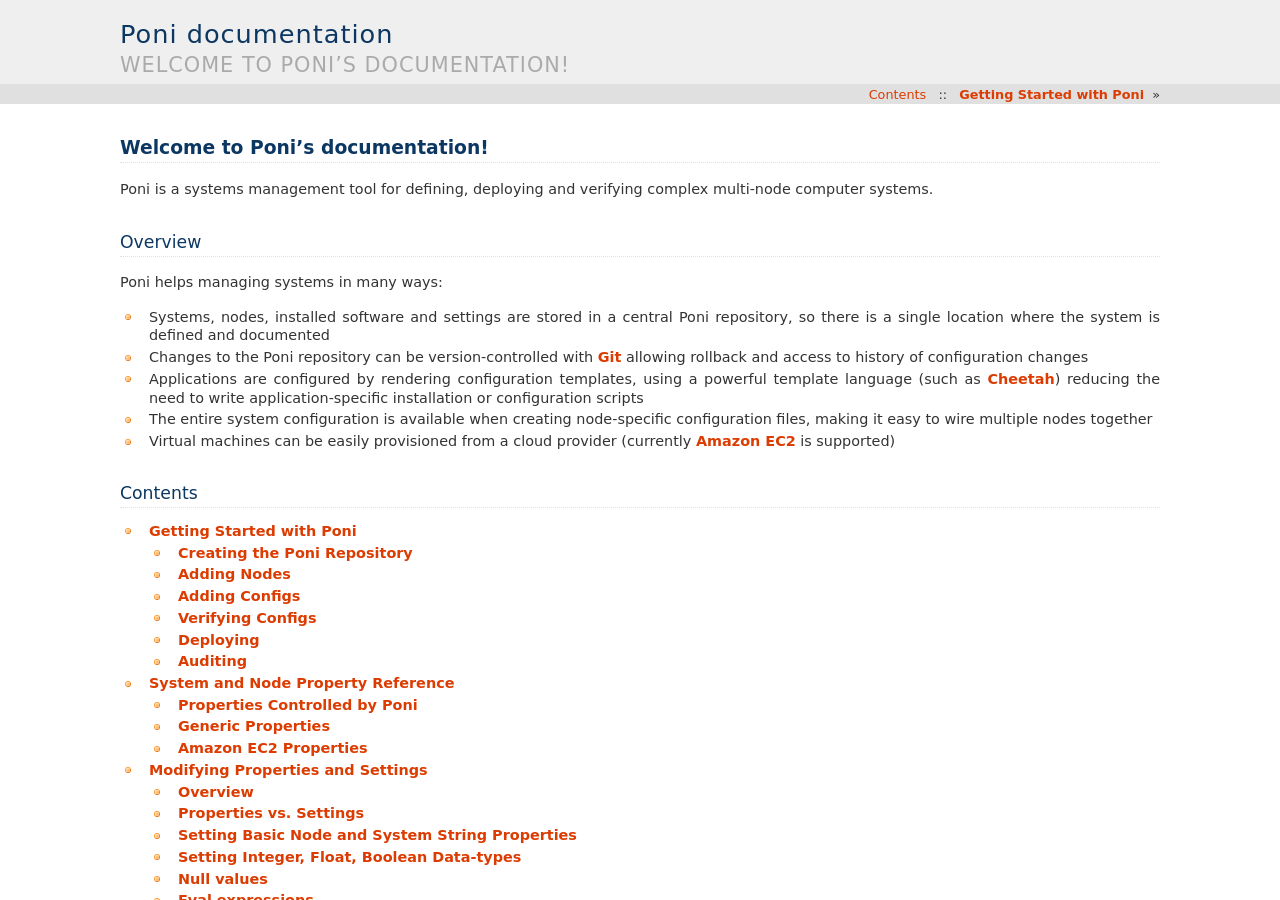
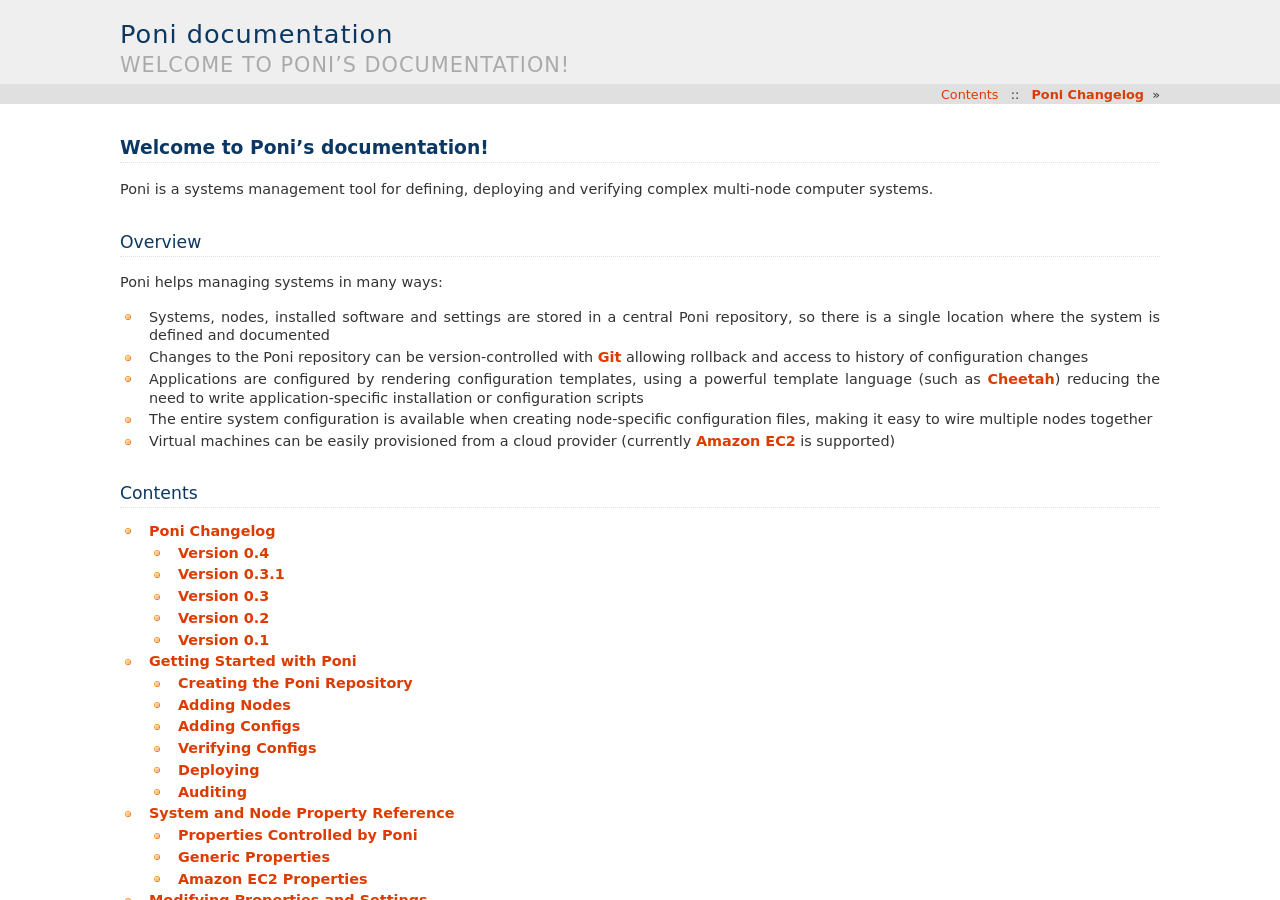
Before and after one commit to ohmu/poni, a Sphinx documentation site: the page built from doc/index.rst, in a window 1280 px wide and 900 px high. Built offline with Sphinx 7.4.7, drawn with Linux system fonts in a browser that asks for light colours; some of the changed lines change nothing that is shown; some of the changed text lies outside the part shown.

Commit message:
added changelog: docs/changes.rst

```diff
--- /dev/null
+++ b/doc/changes.rst
@@ -0,0 +1,98 @@
+==============
+Poni Changelog
+==============
+
+Version 0.4
+===========
+:release date: under development
+
+* ``poni control`` command dependencies using ``provides=["foo"]`` and
+  ``requires=["foo"]``
+* parallel execution of "control" commands, runs max one concurrent task per
+  host and obeys control command dependencies
+* ``remote.execute()`` and ``remote.shell()`` support ``verbose=True/False``
+  keyword arg
+* updated puppet example to install everything using control commands
+* new ``template:bool`` system/node property for disabling control commands
+  and config template verification for template nodes
+
+Version 0.3.1
+=============
+:release date: 2010-12-26
+
+* added ``poni require`` command that can be used to specify minimum poni
+  version required by a script, e.g. ``poni require 'poni_version >= "0.3.1"'``
+
+Version 0.3
+===========
+:release date: 2010-12-25
+
+* Poni is now in Python Package Index: http://pypi.python.org/pypi/poni and
+  easy_installable
+* syntax change for setting properties, new syntax:
+  ``poni set NODE PROPERTY[:MOD1[:MODN[...]]]=VALUE``
+* allow multiple conversions using the ``set`` command, e.g.
+  ``poni set linux/ private.ip:prop:ipv4=node.host`` will get the ``node.host``
+  value, resolve it to an ipv4 address and store it to ``private.ip``
+  (see http://melor.github.com/poni/modify.html#chaining-conversions)
+* setting properties supports UUIDs, resolving ipv4 and ipv6 addresses,
+  decoding/encoding using Python codecs, JSON encoding/decoding, SI and IEEE
+  multiplier suffies (e.g. ``10M`` or ``100Kib``) for numbers
+* basic support for custom ``poni control`` commands defined in config
+  plugins (see e.g. ``examples/puppet/puppet-agent/plugin.py``)
+* documented functions and variables that are available in templates:
+  http://melor.github.com/poni/template-variables.html
+* ``poni deploy/audit --path-prefix=/foo/bar`` now creates sub-directories for
+  each node to prevent conflicts when deploying files from multiple nodes to
+  the same directory
+* Genshi XML-based template support using ``self.render_genshi_xml`` in
+  plugins
+* ``find_config(PATTERN)`` is available in templates, yields matching configs
+  and their nodes
+* added ``poni version`` command, displays the poni version number
+
+Version 0.2
+===========
+:release date: 2010-12-09
+
+* added heaps of docs: http://melor.github.com/poni/
+* colored output
+* ``poni show --diff`` displays differences between unrendered templates and
+  fully rendered templates in diff format
+* plugin-objects are visible to templates as ``$plugin``
+* config settings are now visible to templates as ``$settings``, deprecated
+  ``$s``
+* ``poni show --raw`` displays raw, unrendered templates
+* ``poni --color=on/off/auto`` controls colored output
+* ``poni settings list`` lists config settings and their values
+* ``poni settings set`` sets config settings
+* ``poni list --line-per-prop`` displays each property on a separate line
+* ``poni verify -v`` shows status for each file
+* ``poni list`` arguments ``-n`` (show nodes, default), ``-s`` (show systems)
+  and ``-c`` (show configs)
+* the top-level config is available to templates as ``$config``
+* renamed version-control commands: ``commit`` is now ``checkpoint`` and
+  ``status`` is now ``diff``
+* added ``--full-match``, ``-M`` to many commands, requires full pattern
+  match (e.g. with node names) instead of partial match (which is default)
+* ssh connections are retried on failure
+* ``poni import DEBFILE`` pulls poni configs from a Debian DEB package
+* ``poni cloud wait --state=STATE`` waits until node reaches specified running
+  state
+* deployment: specifying ``dest_path`` ending in a backslash will use the
+  source filename as the deployed filename
+* ``poni deploy`` creates all directory levels when deploying a file
+* config settings are inherited/loaded from parent configs
+* ``poni add-node`` supports ``--copy-props`` (used with ``--inherit NODE``),
+  copies all node properties from the source node
+* parent node's inherited configs are properly collected and used in deployment
+* basic repository version-control support with Git using ``poni vc init``,
+  ``poni vc checkpoint MSG`` and ``poni vc diff`` commands
+* ``poni add-config --copy-dir=DIR`` copies config templates, plugins, etc.
+  from the given directory
+
+Version 0.1
+===========
+:release date: 2010-11-28
+
+* Initial version with basic deployment support
--- a/doc/index.rst
+++ b/doc/index.rst
@@ -31,6 +31,7 @@
 .. toctree::
    :maxdepth: 2
 
+   changes
    getting-started
    properties
    modify
```
